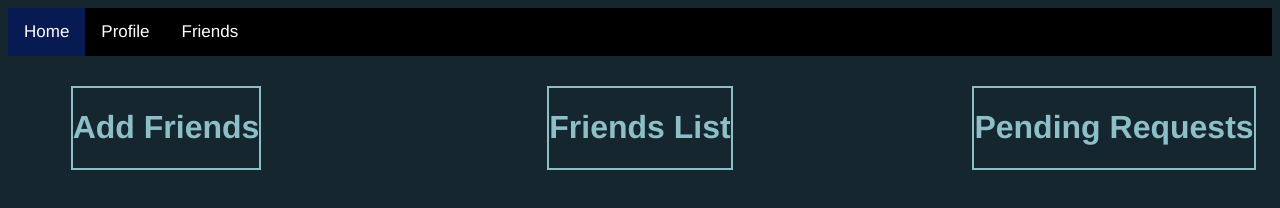
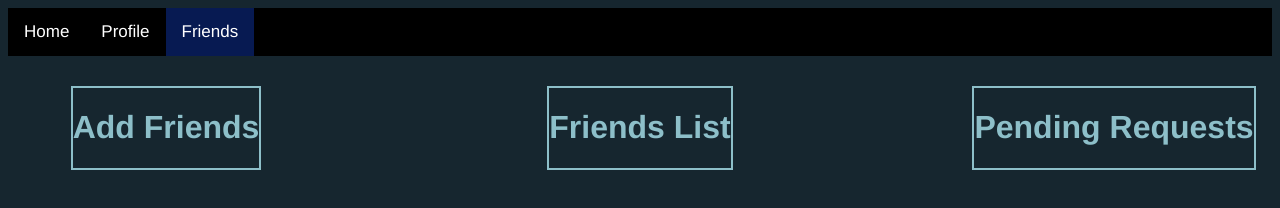
Before and after one commit to cs386-03/SideQuests, a plain HTML site: page website/friends/index.html in a window 1280 px wide. Drawn offline with Linux system fonts and the light colour scheme.

Commit message:
Made some changes

```diff
--- a/website/friends/index.html
+++ b/website/friends/index.html
@@ -6,9 +6,9 @@
     </head>
     <body>
         <div class="topnav">
-            <a class="active" href="http://sidequests.pro">Home</a>
+            <a href="http://sidequests.pro">Home</a>
             <a href="http://sidequests.pro/profile">Profile</a>
-            <a href="http://sidequests.pro/friends">Friends</a>
+            <a class="active" href="http://sidequests.pro/friends">Friends</a>
         </div>
         <div class="container">
             <div class="list">
```
Also changed, not shown: website/profile/index.html (+2 -2 lines).
